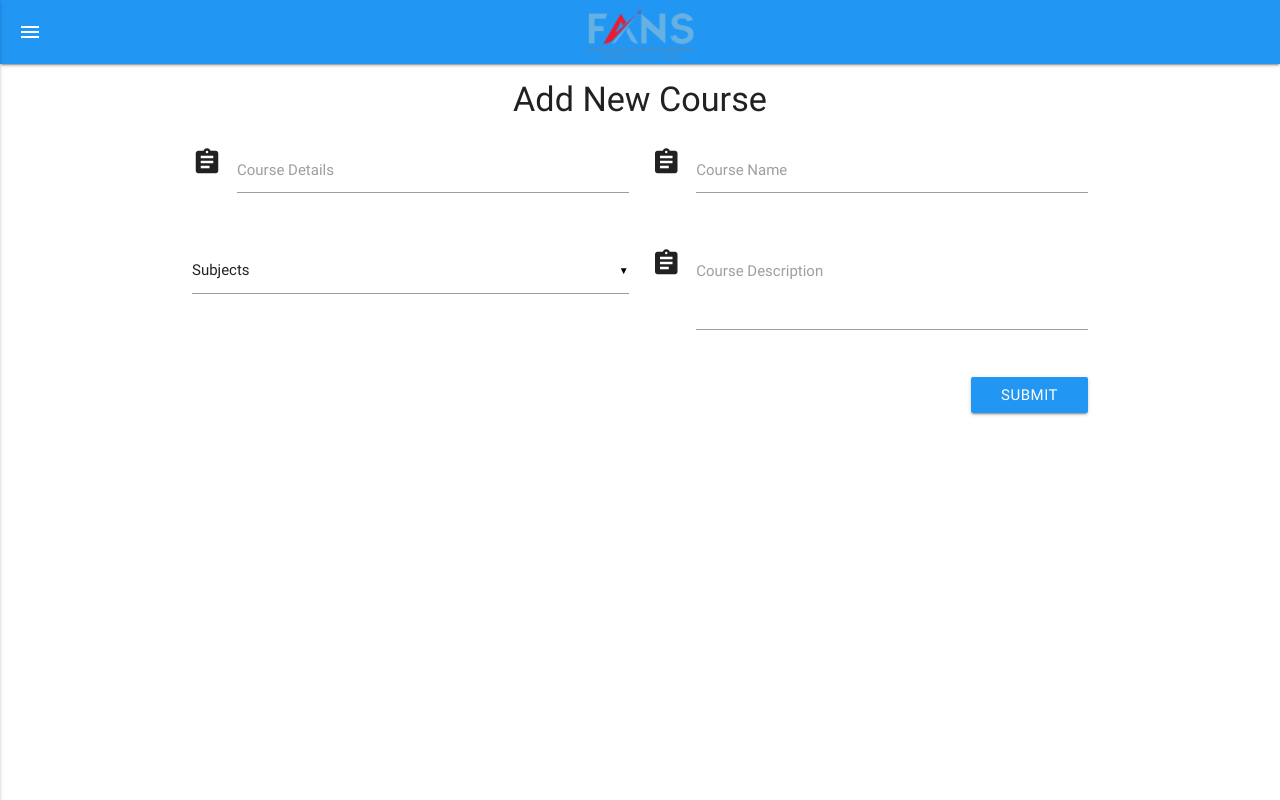
After one commit to henokali1/fans-webportal, a Django app: page /training_center/courses/new/ in a window 1280 px wide. The commit adds this page. Run offline with Django 3.2, Linux system fonts and the light colour scheme; data that the repository does not hold is empty.

Commit message:
Course CRUD Starter.

```diff
--- a/templates/cns_base.html
+++ b/templates/cns_base.html
@@ -163,6 +163,7 @@
                                 <a href="/training_center/all_classes">All Classes</a>
                                 <a href="/training_center/subjects/new">New Subject</a>
                                 <a href="/training_center/subjects/all">All Subjects</a>
+                                <a href="/training_center/courses/new/">New Course</a>
                             </li>
                                 {% endif %}
                         <li>
--- /dev/null
+++ b/training_center/templates/training_center/create_course.html
@@ -0,0 +1,94 @@
+{% extends 'cns_base.html' %}
+{% load static %}
+{% block title %} Create New Course {% endblock title %}
+
+{% block linktag %}
+<link rel="stylesheet" type="text/css" href="{% static "pages/css/mso.css" %}"> {% endblock linktag %}
+
+
+{% block content %}
+<div class="container">
+    <h4 class="center">Add New Course</h4>
+    <form method="POST" action="">
+        {% csrf_token %}
+        <div class="row">
+            <!-- Course Details -->
+            <div class="col s12 m6">
+                <div class="input-field">
+                    <i class="material-icons prefix">assignment</i>
+                    <input id="course_details" type="text" name="course_details">
+                    <label for="course_details">Course Details</label>
+                </div>
+            </div>
+
+            <!-- Course Name -->
+            <div class="col s12 m6">
+                <div class="input-field">
+                    <i class="material-icons prefix">assignment</i>
+                    <input id="course_name" type="text" name="course_name">
+                    <label for="course_name">Course Name</label>
+                </div>
+            </div>
+
+
+        </div>
+        <div class="row">
+            <div class="col s12 m6">
+                <!-- COURSE SUBJECTS -->
+                <div class="input-field">
+                    <select name="course_subjects" multiple>
+                        <option value="" disabled selected>Subjects</option>
+                        {% for subject in subjects %}
+                        <option value="{{ subject.pk }}">{{ subject.subject_name|title }}</option>
+                        {% endfor %}
+                    </select>
+                </div>
+            </div>
+
+            <div class="col s12 m6">
+                <!-- COURSE DESCRIPTION  -->
+                <div class="input-field">
+                    <i class="material-icons prefix">assignment</i>
+                    <textarea id="course_discription" class="materialize-textarea" name="course_discription" ></textarea>
+                    <label for="course_discription">Course Description</label>
+                </div>
+            </div>
+        </div>
+
+
+        <div class="row">
+            <div class="col s12">
+                <div>
+                    <input type="submit" value="Submit" class="btn right blue"  onclick="return checkSelect()">
+                </div>
+            </div>
+        </div>
+    </form>
+</div>
+{% endblock content %}
+
+
+{% block script_tag %}
+<script src="{% static "pages/js/mso.js" %}" type="text/javascript"></script>
+{% if msg != '' %}
+<script>
+    Materialize.toast('{{ msg }}', 8000, 'rounded');
+</script>
+{% endif %}
+
+<script>
+    function checkSelect(){
+        subject_type_val = $('#subject_type option:selected').text()
+        subject_name_val = $('#subject_name').val()
+        if (subject_name_val == ''){
+            Materialize.toast('Please Fill Subject Name', 8000, 'rounded');
+            return false
+        }
+        if (subject_type_val == 'Select Subject Type'){
+            Materialize.toast('Please Select Subject Type', 8000, 'rounded');
+            return false
+        }
+    }
+</script>
+
+{% endblock script_tag %}
--- a/training_center/urls.py
+++ b/training_center/urls.py
@@ -21,4 +21,5 @@ urlpatterns = [
     path('subjects/new/', views.create_subject, name='create_subject.html'),
     path('subjects/all/', views.all_subjects, name='all_subjects.html'),
     path('subjects/<int:pk>/edit/', views.edit_subject, name='edit_subject.html'),
+    path('courses/new/', views.create_course, name='create_course.html'),
 ]
--- a/training_center/views.py
+++ b/training_center/views.py
@@ -577,3 +577,16 @@ def edit_subject(request, pk):
     else:
         args = {'subject': Subject.objects.all().filter(pk=pk)[0]}
         return render(request, 'training_center/edit_subject.html', args)
+
+
+# Create Course
+def create_course(request):
+    subjects = Subject.objects.all().order_by('-pk')
+
+    if request.method == 'POST':
+        pass
+    else:
+        args = {
+            'subjects': subjects,
+        }
+        return render(request, 'training_center/create_course.html', args)
```
